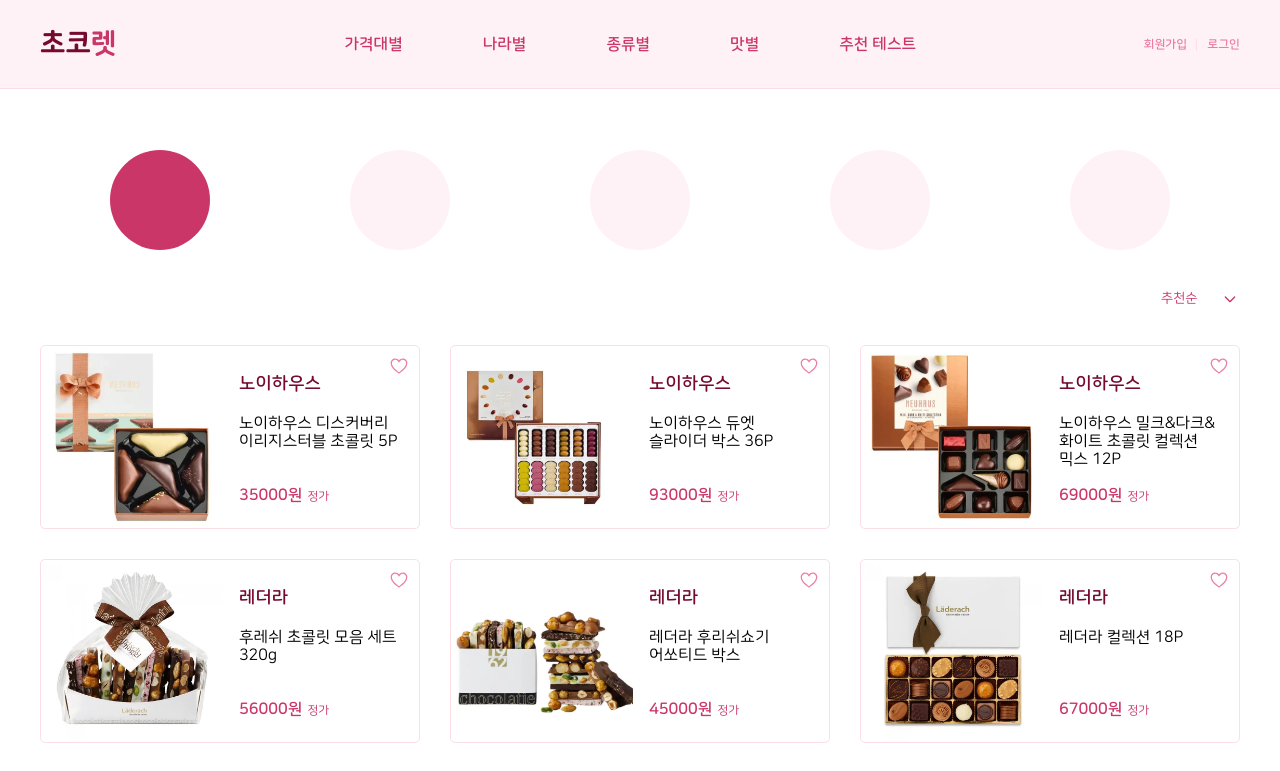
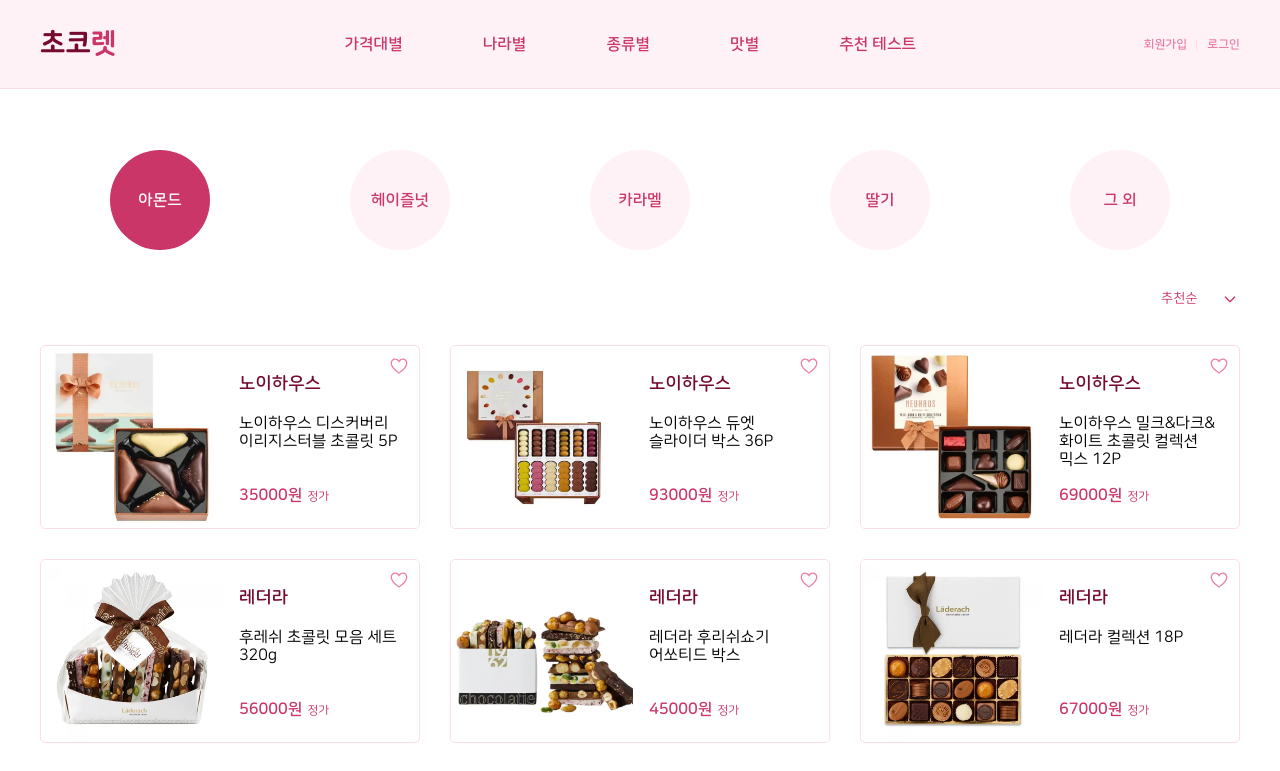
Before and after one commit to soheeyeo/Choco_Let, a Next.js app: page /list/country/1 in a window 1280 px wide. Shown: the top 771 px of the page. Built offline with nearby package versions, Linux system fonts and the light colour scheme.

Commit message:
:sparkles: Add tab function to NavList

```diff
--- a/app/list/[category]/[listId]/NavList.js
+++ b/app/list/[category]/[listId]/NavList.js
@@ -1,32 +1,42 @@
 import Link from "next/link";
-import { useState } from "react";
+import { useParams } from "next/navigation";
+import {
+    priceCategory,
+    countryCategory,
+    typeCategory,
+    flavorCategory,
+} from "@/constants/constants";
 
 export default function NavList({ styles, category }) {
-    const [selecte, setSelected] = useState("");
+    const params = useParams();
+
+    let list_item_category = [];
+
+    if (category === "price") {
+        list_item_category = priceCategory;
+    } else if (category === "country") {
+        list_item_category = countryCategory;
+    } else if (category === "type") {
+        list_item_category = typeCategory;
+    } else {
+        list_item_category = flavorCategory;
+    }
 
     return (
         <div className={styles.nav_container}>
             <nav className={styles.nav_li}>
-                <Link
-                    href={`/list/${category}/1`}
-                    className={`${styles.nav_btn} ${styles.active}`}
-                ></Link>
-                <Link
-                    href={`/list/${category}/2`}
-                    className={styles.nav_btn}
-                ></Link>
-                <Link
-                    href={`/list/${category}/3`}
-                    className={styles.nav_btn}
-                ></Link>
-                <Link
-                    href={`/list/${category}/4`}
-                    className={styles.nav_btn}
-                ></Link>
-                <Link
-                    href={`/list/${category}/5`}
-                    className={styles.nav_btn}
-                ></Link>
+                {list_item_category.map((a, i) => {
+                    return (
+                        <Link
+                            href={`/list/${category}/${i + 1}`}
+                            className={`${styles.nav_btn} ${
+                                params.listId == i + 1 ? styles.active : ""
+                            }`}
+                        >
+                            {a}
+                        </Link>
+                    );
+                })}
             </nav>
         </div>
     );
--- a/app/list/[category]/[listId]/list.module.css
+++ b/app/list/[category]/[listId]/list.module.css
@@ -131,6 +131,7 @@
     margin-top: 5px;
     background-color: #fff;
     border: 1px solid var(--border-color);
+    z-index: 1;
 }
 
 .open {
--- a/constants/constants.js
+++ b/constants/constants.js
@@ -16,3 +16,17 @@
         link: "/list/flavor/1",
     },
 ];
+
+export const priceCategory = [
+    "~1만 원",
+    "1만 원대",
+    "2~3만 원대",
+    "4~5만 원대",
+    "6만 원 ~",
+];
+
+export const countryCategory = ["벨기에", "독일", "미국", "대한민국", "그 외"];
+
+export const typeCategory = ["밀크", "다크", "화이트", "프랄린", "그 외"];
+
+export const flavorCategory = ["아몬드", "헤이즐넛", "카라멜", "딸기", "그 외"];
--- a/next.config.js
+++ b/next.config.js
@@ -1,4 +1,4 @@
 /** @type {import('next').NextConfig} */
-const nextConfig = {}
+const nextConfig = {};
 
-module.exports = nextConfig
+module.exports = nextConfig;
--- a/package.json
+++ b/package.json
@@ -1,7 +1,6 @@
 {
     "name": "choco_let",
     "version": "0.1.0",
-    "type": "module",
     "private": true,
     "scripts": {
         "dev": "next dev",
```
